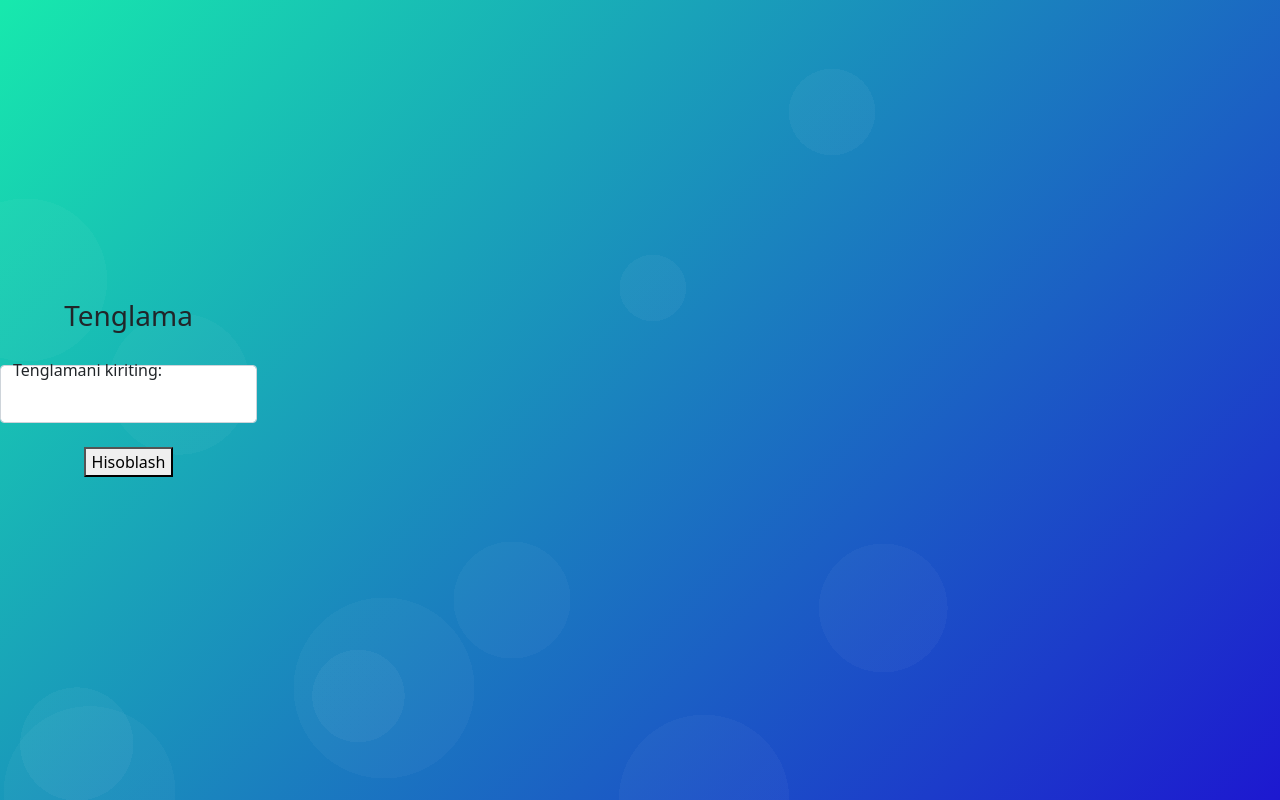
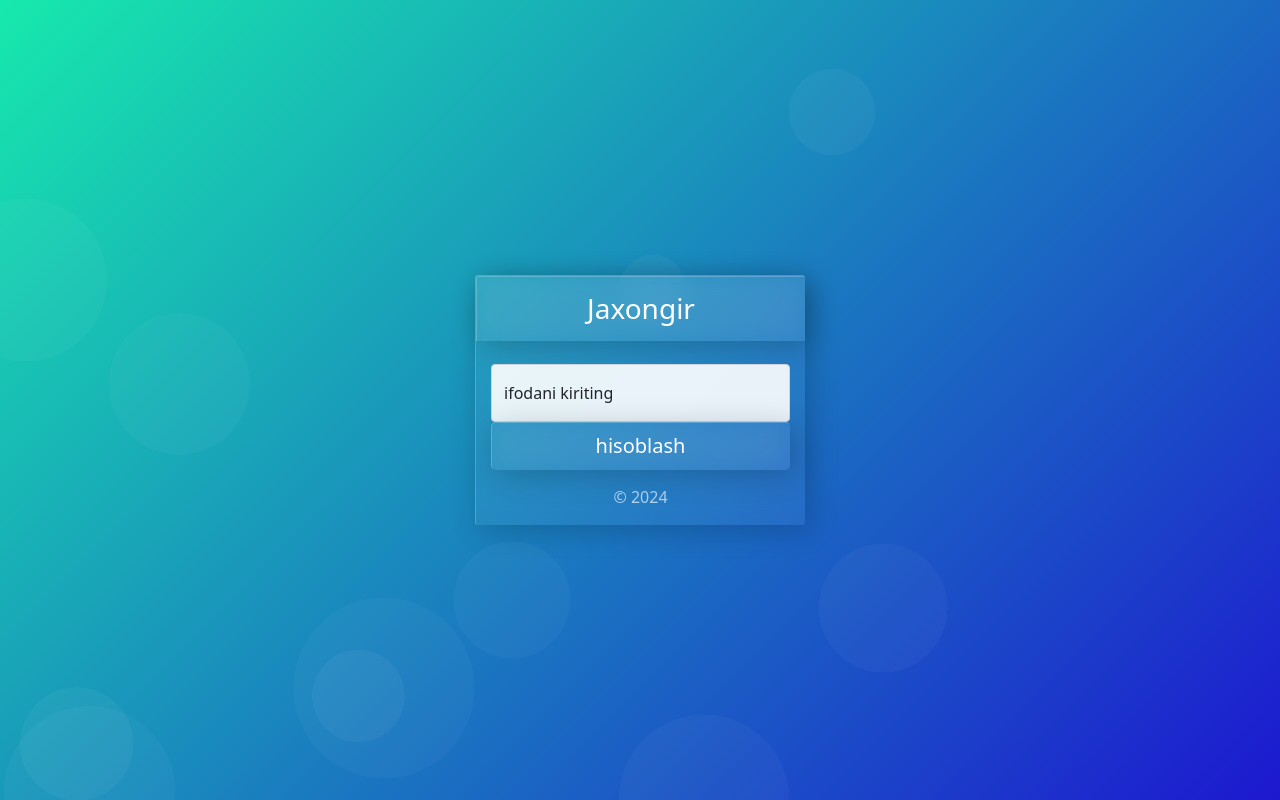
Before and after one commit to Jaxongirnurmamatov/Django-web-sahifa, a Django app: page / in a window 1280 px wide. Run offline with Django 5.2, Linux system fonts and the light colour scheme.

Commit message:
Update home.html

```diff
--- a/templates/home.html
+++ b/templates/home.html
@@ -1,13 +1,115 @@
 <!DOCTYPE html>
-<html lang="en">
+<html lang="en" >
 <head>
-    <meta charset="UTF-8">
-    <title>Jaxongir</title>
-    <link rel="stylesheet" href="style.css">
+  <meta charset="UTF-8">
+  <title>Tenglama</title>
+  <style>
+    html,
+body {
+  height: 100%;
+}
+
+.bg {
+  position: absolute;
+  z-index: -1;
+  top: 0;
+  right: 0;
+  bottom: 0;
+  left: 0;
+  background-image: radial-gradient(circle at 30% 86%, rgba(255, 255, 255, 0.03) 0%, rgba(255, 255, 255, 0.03) 8%, transparent 8%, transparent 92%), radial-gradient(circle at 55% 100%, rgba(255, 255, 255, 0.03) 0%, rgba(255, 255, 255, 0.03) 8%, transparent 8%, transparent 92%), radial-gradient(circle at 40% 75%, rgba(255, 255, 255, 0.03) 0%, rgba(255, 255, 255, 0.03) 6%, transparent 6%, transparent 94%), radial-gradient(circle at 7% 99%, rgba(255, 255, 255, 0.03) 0%, rgba(255, 255, 255, 0.03) 6%, transparent 6%, transparent 94%), radial-gradient(circle at 69% 76%, rgba(255, 255, 255, 0.03) 0%, rgba(255, 255, 255, 0.03) 6%, transparent 6%, transparent 94%), radial-gradient(circle at 2% 35%, rgba(255, 255, 255, 0.03) 0%, rgba(255, 255, 255, 0.03) 6%, transparent 6%, transparent 94%), radial-gradient(circle at 14% 48%, rgba(255, 255, 255, 0.03) 0%, rgba(255, 255, 255, 0.03) 6%, transparent 6%, transparent 94%), radial-gradient(circle at 28% 87%, rgba(255, 255, 255, 0.04) 0%, rgba(255, 255, 255, 0.04) 4%, transparent 4%, transparent 96%), radial-gradient(circle at 65% 14%, rgba(255, 255, 255, 0.04) 0%, rgba(255, 255, 255, 0.04) 4%, transparent 4%, transparent 96%), radial-gradient(circle at 51% 36%, rgba(255, 255, 255, 0.04) 0%, rgba(255, 255, 255, 0.04) 4%, transparent 4%, transparent 96%), radial-gradient(circle at 6% 93%, rgba(255, 255, 255, 0.04) 0%, rgba(255, 255, 255, 0.04) 4%, transparent 4%, transparent 96%), linear-gradient(135deg, #17e9ad, #1d18d0);
+}
+
+body {
+  display: flex;
+  align-items: center;
+  padding-top: 40px;
+  padding-bottom: 40px;
+  background-color: #f5f5f5;
+}
+
+.form-signin {
+  width: 100%;
+  max-width: 330px;
+  margin: auto;
+  background: rgba(255, 255, 255, 0.05);
+  backdrop-filter: blur(10px);
+  border-top: 1px solid rgba(255, 255, 255, 0.2);
+  border-left: 1px solid rgba(255, 255, 255, 0.2);
+  box-shadow: 5px 5px 30px rgba(0, 0, 0, 0.2);
+  border-radius: 3px;
+}
+.form-signin h1 {
+  background: rgba(255, 255, 255, 0.05);
+  backdrop-filter: blur(10px);
+  border-top: 1px solid rgba(255, 255, 255, 0.2);
+  border-left: 1px solid rgba(255, 255, 255, 0.2);
+  box-shadow: 5px 5px 30px rgba(0, 0, 0, 0.2);
+  margin-top: 0px;
+  border-top-left-radius: 3px;
+  border-top-right-radius: 3px;
+  color: #fff;
+  padding: 15px;
+  text-align: center;
+}
+.form-signin form {
+  padding: 15px;
+}
+.form-signin form .btn {
+  background: rgba(255, 255, 255, 0.05);
+  backdrop-filter: blur(10px);
+  border-top: 1px solid rgba(255, 255, 255, 0.2);
+  border-left: 1px solid rgba(255, 255, 255, 0.2);
+  box-shadow: 5px 5px 30px rgba(0, 0, 0, 0.2);
+  color: #fff;
+}
+.form-signin form .btn:hover, .form-signin form .btn:focus {
+  background: rgba(255, 255, 255, 0.1);
+  box-shadow: none;
+}
+.form-signin form .form-control:focus {
+  border-color: #ced4da;
+  box-shadow: 5px 5px 30px rgba(0, 0, 0, 0.2);
+}
+.form-signin .copyright {
+  text-align: center;
+  color: rgba(255, 255, 255, 0.65);
+}
+.form-signin .form-control {
+  background: rgba(255, 255, 255, 0.9);
+}
+.form-signin .form-check {
+  display: flex;
+  align-items: center;
+  color: rgba(255, 255, 255, 0.65);
+}
+.form-signin .form-check label {
+  font-size: 0.9em;
+}
+.form-signin .form-check input {
+  margin-right: 0.5em;
+}
+.form-signin .form-check input:checked {
+  background-color: #9ce060;
+  border-color: #81c63f;
+}
+.form-signin .form-floating:focus-within {
+  z-index: 2;
+}
+.form-signin input[type=email] {
+  margin-bottom: -1px;
+  border-bottom-right-radius: 0;
+  border-bottom-left-radius: 0;
+}
+.form-signin input[type=password] {
+  margin-bottom: 10px;
+  border-top-left-radius: 0;
+  border-top-right-radius: 0;
+}
+  </style>
+
 </head>
 <body>
-
-
+<!-- partial:index.partial.html -->
 <link href="https://cdn.jsdelivr.net/npm/bootstrap@5.0.1/dist/css/bootstrap.min.css" rel="stylesheet" integrity="sha384-+0n0xVW2eSR5OomGNYDnhzAbDsOXxcvSN1TPprVMTNDbiYZCxYbOOl7+AMvyTG2x" crossorigin="anonymous">
 <script src="https://cdn.jsdelivr.net/npm/bootstrap@5.0.1/dist/js/bootstrap.bundle.min.js" integrity="sha384-gtEjrD/SeCtmISkJkNUaaKMoLD0//ElJ19smozuHV6z3Iehds+3Ulb9Bn9Plx0x4" crossorigin="anonymous"></script>
 
@@ -16,30 +118,34 @@
 
 </div>
 
+  <main class="form-signin">
+
+      <h1 class="h3">Jaxongir</h1>
+
+    <form method="post" action="{% url 'home' %}">
 
 
+      <div class="form-floating">
+              {% csrf_token %}
+        <input type="text" class="form-control" id="floatingInput"  name="expression" placeholder="x*x*x+x-1" required>
+        <label for="floatingInput">ifodani kiriting</label>
+      </div>
+
+    {% if result %}
+      <div class="form-floating">
+
+    <input type="text" class="form-control"  id="expression" value="{{ result }}"  required>
+        <label for="floatingInput" >Tenglamaning ildizi:</label> </p>
+</div>
+        {% endif %}
 
 
-<center>
-<h1 class="h3">Tenglama</h1>
-<form method="post" action="{% url 'home' %}">
-    <div class="form-floating">
-    {% csrf_token %}
-    <label for="floatingInput" > Tenglamani kiriting:</label>
-        <br>
-    <input type="text" class="form-control" name="expression" id="expression" placeholder="x*x*x+x-1" required>
-    </div>
-
-    <br>
-    <button type="submit">Hisoblash</button>
-       <br>   <br>
-    {% if result %}
-   <label for="floatingInput" >Tenglamaning ildizi:</label> </p>
-    <input type="text" class="form-control" name="expression" id="expression" value="{{ result }}" placeholder="x*x*x+x-1" required>
-{% endif %}
-</form>
-</center>
-
+      </div>
+      <button class="w-100 btn btn-lg" type="post">hisoblash</button>
+    </form>
+          <p class="copyright">&copy; 2024</p>
+  </main>
+<!-- partial -->
 
 </body>
 </html>
```
